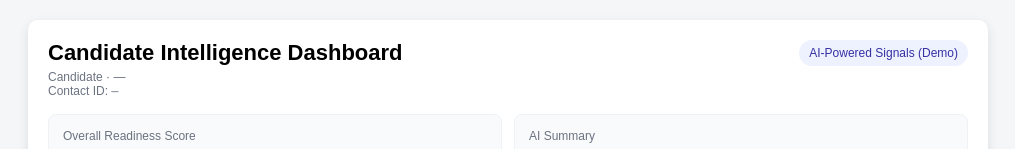
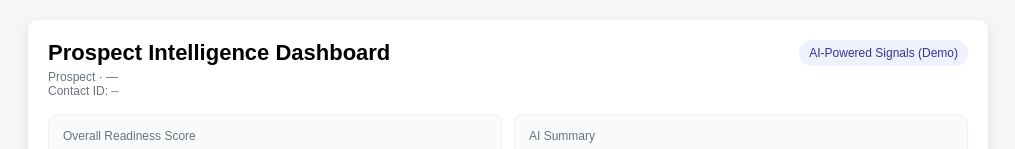
Before and after one commit to isaach-glith/candidate-dashboard, a plain HTML site: page index.html in a window 1280 px wide. Shown: the top 149 px of the page, without its empty margins (132-1147 px from the left). Drawn offline with Linux system fonts and the light colour scheme.

Commit message:
Update index.html

```diff
--- a/index.html
+++ b/index.html
@@ -3,7 +3,7 @@
 <head>
 <meta charset="UTF-8" />
 <meta name="viewport" content="width=device-width, initial-scale=1.0" />
-<title>Candidate Intelligence Dashboard</title>
+<title>Prospect Intelligence Dashboard</title>
 <style>
   body { font-family: Arial, sans-serif; background:#f4f6f8; margin:0; padding:20px; }
   .container { max-width: 920px; margin:auto; background:#fff; border-radius:10px; padding:20px; box-shadow:0 4px 12px rgba(0,0,0,.10); }
@@ -30,9 +30,9 @@
   <div class="container">
     <div class="header">
       <div>
-        <h1>Candidate Intelligence Dashboard</h1>
+        <h1>Prospect Intelligence Dashboard</h1>
         <div class="sub">
-          <span id="candidateName">Candidate</span> · <span id="candidateEmail">—</span><br/>
+          <span id="ProspectName">Prospect</span> · <span id="ProspectEmail">—</span><br/>
           Contact ID: <span class="mono" id="contactId">—</span>
         </div>
       </div>
@@ -86,7 +86,7 @@
   const qs = new URLSearchParams(window.location.search);
 
   const contactId = qs.get("contactId") || "";
-  const name = qs.get("name") || "Candidate";
+  const name = qs.get("name") || "Prospect";
   const email = qs.get("email") || "—";
   const score = qs.get("score") || "87";
   const recommendation = qs.get("recommendation") || "Proceed to Offer";
@@ -95,8 +95,8 @@
   const risk2 = qs.get("risk2") || "Salary expectations slightly above range";
 
   document.getElementById("contactId").textContent = contactId || "—";
-  document.getElementById("candidateName").textContent = name;
-  document.getElementById("candidateEmail").textContent = email;
+  document.getElementById("ProspectName").textContent = name;
+  document.getElementById("ProspectEmail").textContent = email;
   document.getElementById("score").textContent = score;
   document.getElementById("recommendation").textContent = recommendation;
 
```
